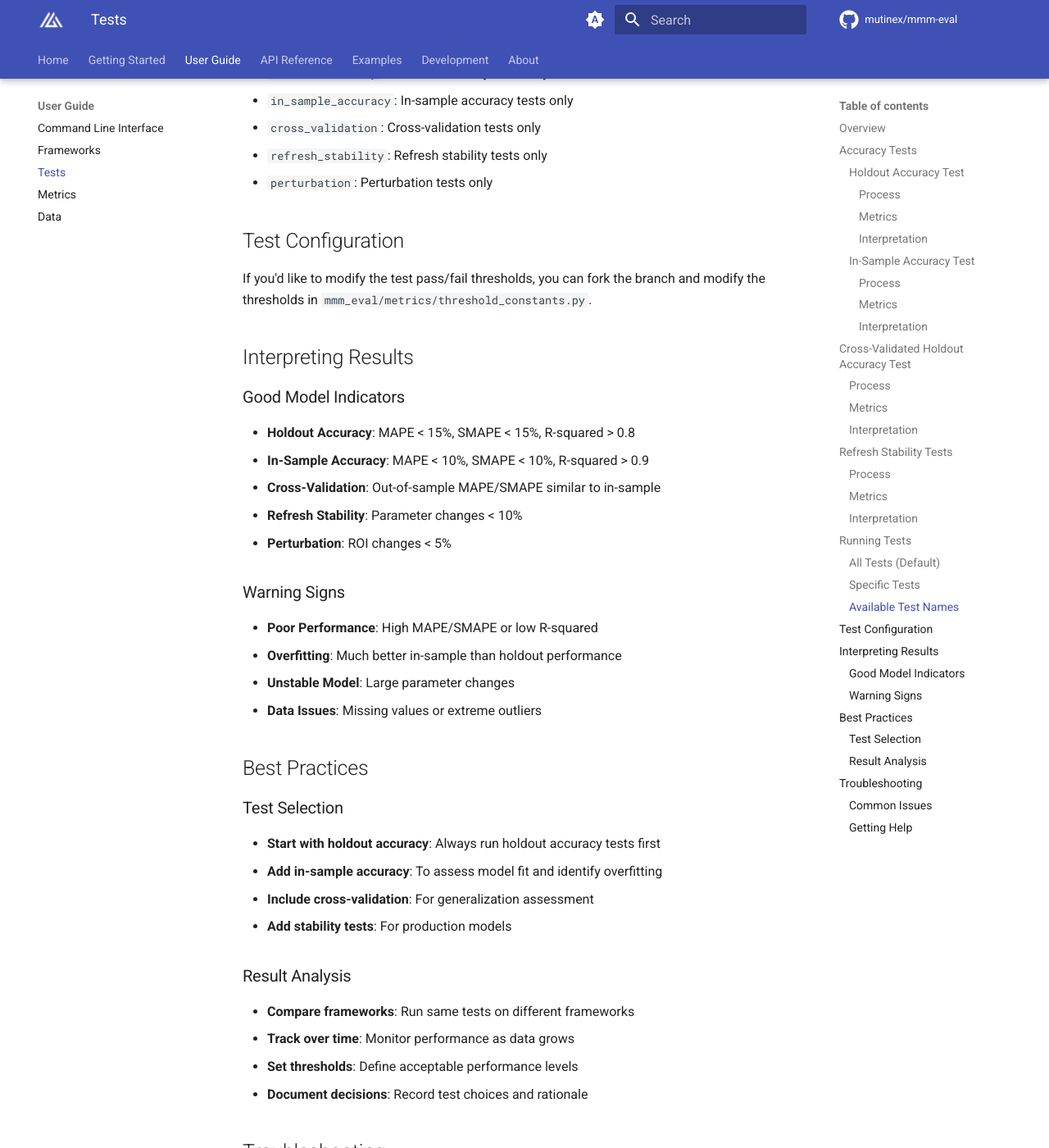
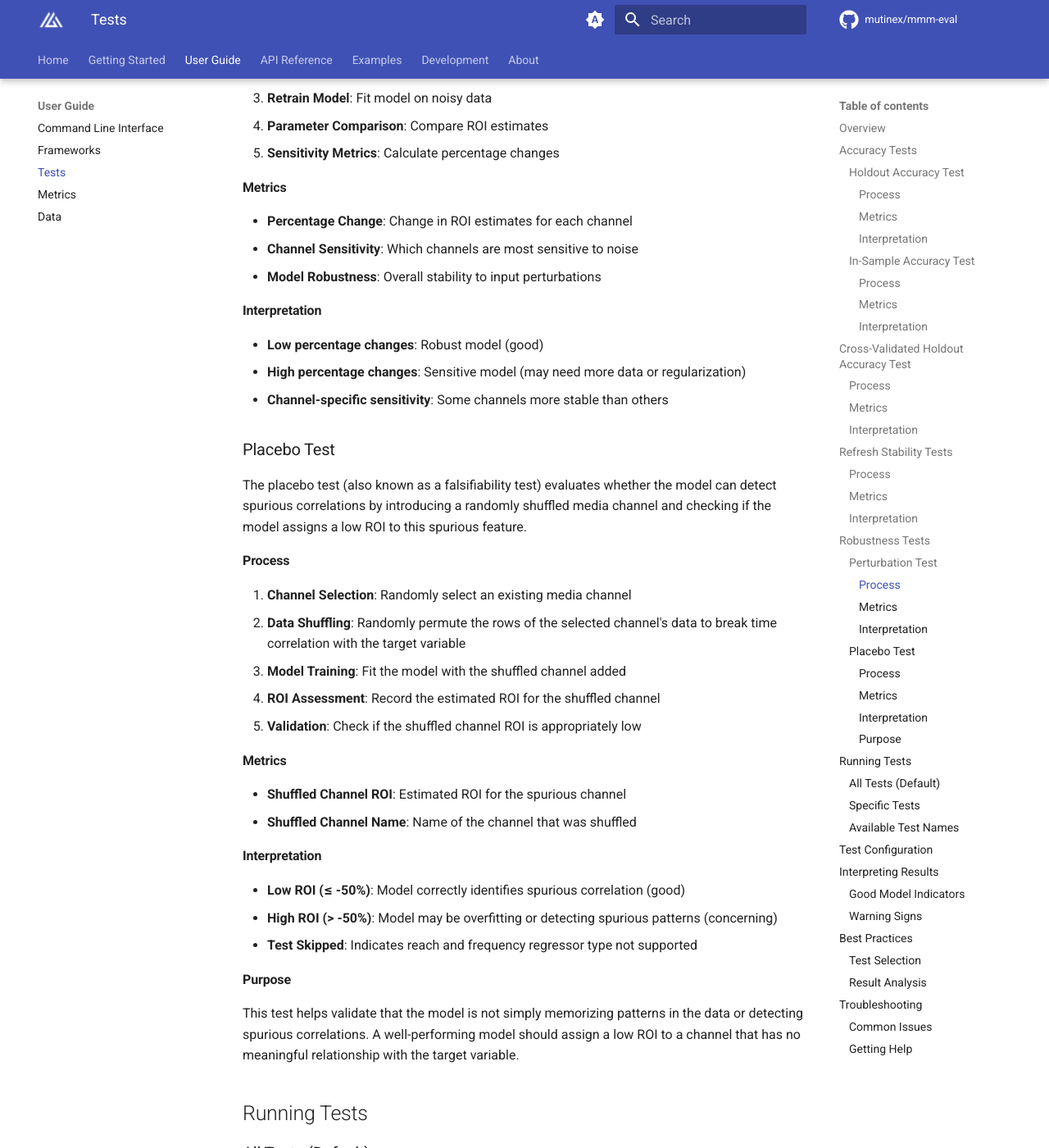
Before and after one commit to mutinex/mmm-eval, an MkDocs documentation site: the page built from docs/user-guide/tests.md, in a window 1280 px wide and 1400 px high, scrolled down 4021 px. Shown: the whole window at 82% size. Built offline with MkDocs 1.6.1 and Material for MkDocs 9.7.7, drawn with Linux system fonts in a browser that asks for light colours; comment, search, counter and statistics services are not loaded; the version menu is left out; some of the changed text lies outside the part shown.

Commit message:
docs: document placebo test

```diff
--- a/docs/user-guide/tests.md
+++ b/docs/user-guide/tests.md
@@ -4,12 +4,13 @@ mmm-eval provides a comprehensive suite of validation tests to evaluate MMM perf
 
 ## Overview
 
-mmm-eval includes four main types of validation tests:
+mmm-eval includes six main types of validation tests:
 
 1. **Accuracy Tests**: Measure how well the model fits the data
 2. **Cross-Validation Accuracy Test**: Assess model generalization
 3. **Refresh Stability Tests**: Evaluate model stability over time
 4. **Performance Tests**: Measure computational efficiency
+5. **Robustness Tests**: Evaluate model sensitivity to data changes
 
 ## Accuracy Tests
 
@@ -128,6 +129,61 @@ of 100% implies $1 spend yields a $2 return, and so on.
 - **High percentage changes**: Unstable model (may need more data)
 - **Channel-specific stability**: Some channels more stable than others
 
+## Robustness Tests
+
+The robustness test evaluates how sensitive the model is to changes in the input data.
+
+### Perturbation Test
+
+The perturbation test evaluates how sensitive the model is to noise in the input data by adding Gaussian noise to media spend data and measuring the change in ROI estimates.
+
+#### Process
+
+1. **Baseline Model**: Train on original data
+2. **Noise Addition**: Add Gaussian noise to media spend columns
+3. **Retrain Model**: Fit model on noisy data
+4. **Parameter Comparison**: Compare ROI estimates
+5. **Sensitivity Metrics**: Calculate percentage changes
+
+#### Metrics
+
+- **Percentage Change**: Change in ROI estimates for each channel
+- **Channel Sensitivity**: Which channels are most sensitive to noise
+- **Model Robustness**: Overall stability to input perturbations
+
+#### Interpretation
+
+- **Low percentage changes**: Robust model (good)
+- **High percentage changes**: Sensitive model (may need more data or regularization)
+- **Channel-specific sensitivity**: Some channels more stable than others
+
+### Placebo Test
+
+The placebo test (also known as a falsifiability test) evaluates whether the model can detect spurious correlations by introducing a randomly shuffled media channel and checking if the model assigns a low ROI to this spurious feature.
+
+#### Process
+
+1. **Channel Selection**: Randomly select an existing media channel
+2. **Data Shuffling**: Randomly permute the rows of the selected channel's data to break time correlation with the target variable
+3. **Model Training**: Fit the model with the shuffled channel added
+4. **ROI Assessment**: Record the estimated ROI for the shuffled channel
+5. **Validation**: Check if the shuffled channel ROI is appropriately low
+
+#### Metrics
+
+- **Shuffled Channel ROI**: Estimated ROI for the spurious channel
+- **Shuffled Channel Name**: Name of the channel that was shuffled
+
+#### Interpretation
+
+- **Low ROI (≤ -50%)**: Model correctly identifies spurious correlation (good)
+- **High ROI (> -50%)**: Model may be overfitting or detecting spurious patterns (concerning)
+- **Test Skipped**: Indicates reach and frequency regressor type not supported
+
+#### Purpose
+
+This test helps validate that the model is not simply memorizing patterns in the data or detecting spurious correlations. A well-performing model should assign a low ROI to a channel that has no meaningful relationship with the target variable.
+
 ## Running Tests
 
 ### All Tests (Default)
@@ -149,6 +205,7 @@ mmm-eval --input-data-path data.csv --framework pymc-marketing --config-path con
 - `cross_validation`: Cross-validation tests only
 - `refresh_stability`: Refresh stability tests only
 - `perturbation`: Perturbation tests only
+- `placebo`: Placebo tests only
 
 ## Test Configuration
 
@@ -164,6 +221,7 @@ modify the thresholds in `mmm_eval/metrics/threshold_constants.py`.
 - **Cross-Validation**: Out-of-sample MAPE/SMAPE similar to in-sample
 - **Refresh Stability**: Parameter changes < 10%
 - **Perturbation**: ROI changes < 5%
+- **Placebo**: Shuffled channel ROI ≤ -50%
 
 ### Warning Signs
 
@@ -180,6 +238,7 @@ modify the thresholds in `mmm_eval/metrics/threshold_constants.py`.
 - **Add in-sample accuracy**: To assess model fit and identify overfitting
 - **Include cross-validation**: For generalization assessment
 - **Add stability tests**: For production models
+- **Include robustness tests**: To evaluate model sensitivity to data changes
 
 ### Result Analysis
 
```
Also changed, not shown: README.md (+2 -2 lines), docs/examples/basic-usage.md (+4 -3 lines), docs/getting-started/quick-start.md (+3 -1 lines), docs/index.md (+1 -0 lines), docs/user-guide/cli.md (+1 -1 lines), docs/user-guide/metrics.md (+8 -0 lines).
